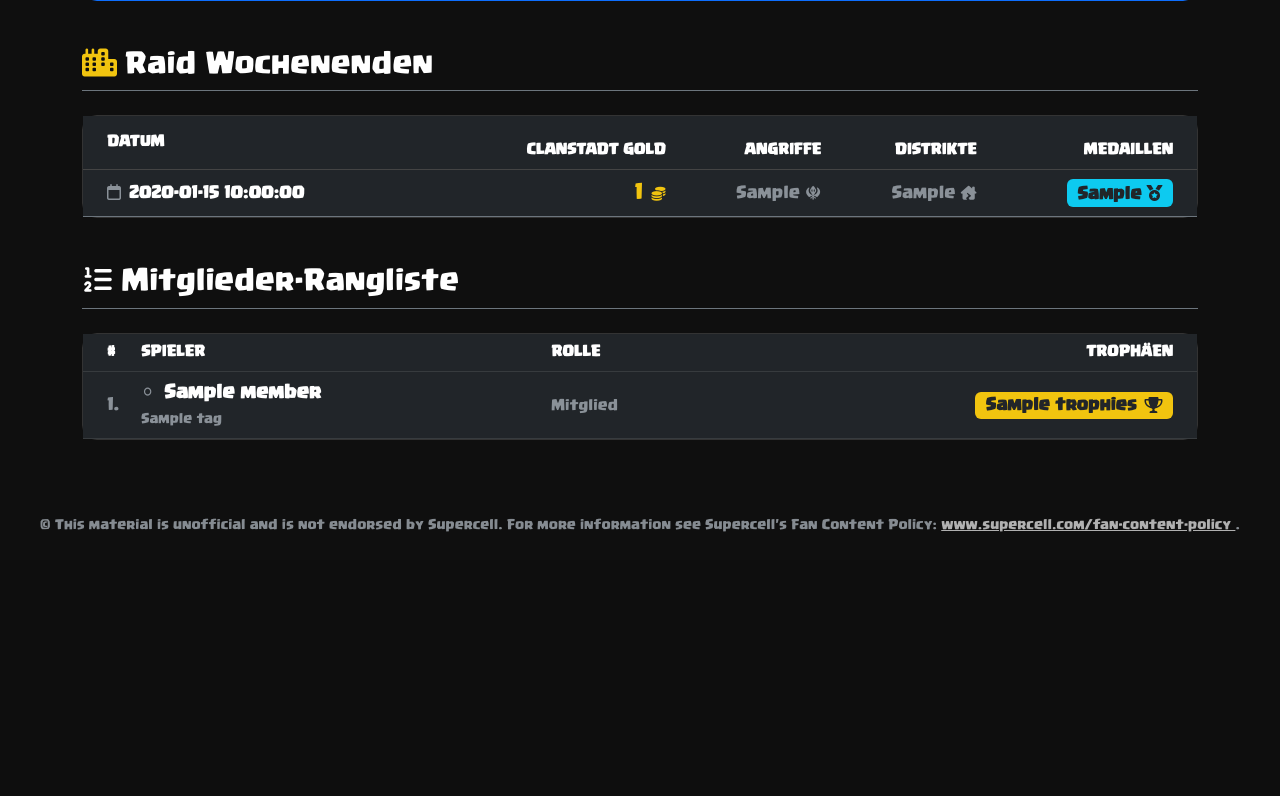
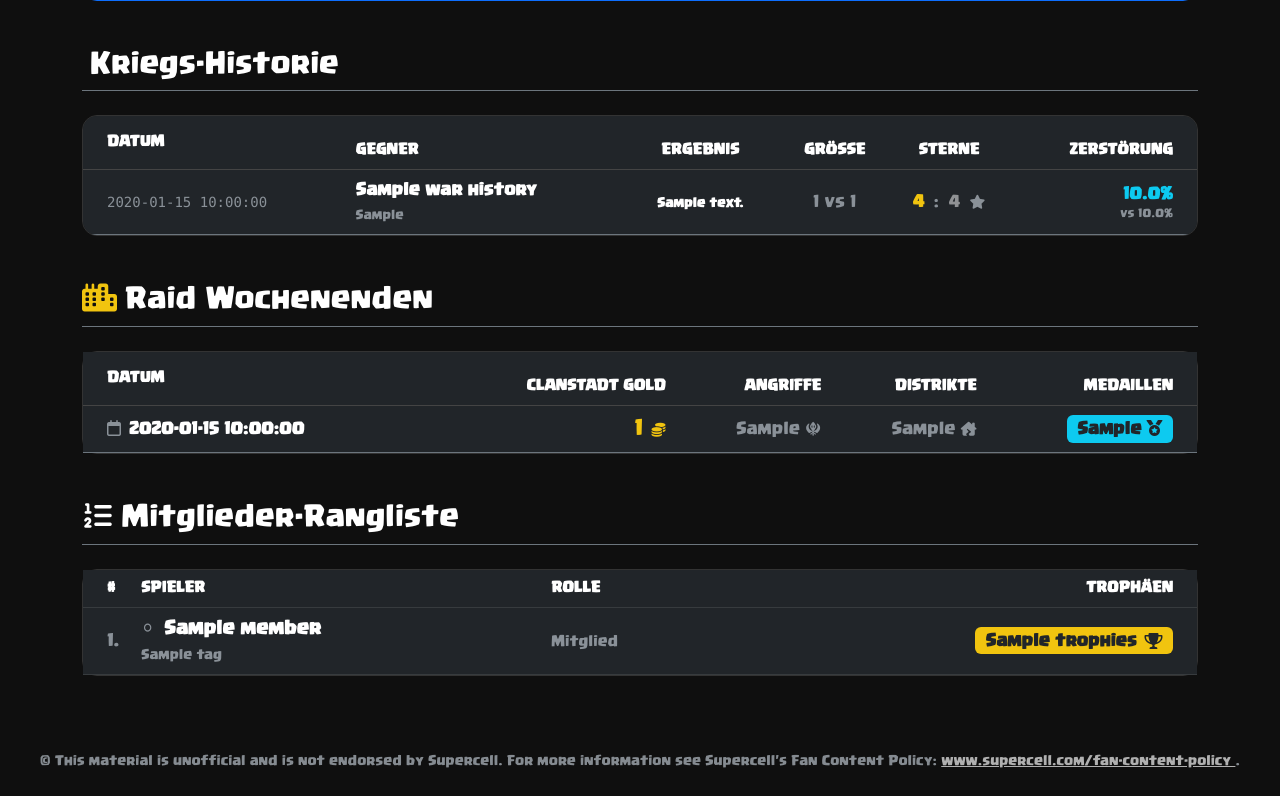
Before and after one commit to Joni1302/coc-stats-project, a Flask app: template templates/clan.html in a window 1280 px wide. Shown: the part 1163-1959 px from the top of the page. Before the commit the page ends 1695 px from the top, so only its background shows below. Run offline with Flask 3, Linux system fonts and the light colour scheme; the template is opened without the code that fills it: most values are stand-ins (such as "Sample title", 1, 10 or a date in 2020).

Commit message:
added clanwar historie

```diff
--- a/app.py
+++ b/app.py
@@ -301,18 +301,58 @@ def clan():
         except Exception as e:
             print(f"Raid Error: {e}")
 
+            # 6. NEU: Kriegs-Historie aus der Datenbank laden
+    war_history = []
+    try:
+        conn = get_db_connection()
+        # Wir holen die letzten 20 Kriege, sortiert nach Datum (neueste zuerst)
+        rows = conn.execute('SELECT * FROM war_history ORDER BY end_time DESC LIMIT 20').fetchall()
+        conn.close()
+
+        for row in rows:
+            # SQLite Row in normales Dictionary umwandeln
+            war = dict(row)
+
+            # Datum schön formatieren (z.B. "10.12.2025")
+            try:
+                # Wir entfernen evtl. vorhandene Zeitzonen-Infos für einfaches Parsing
+                clean_time = war['end_time'].split('+')[0]
+                dt = datetime.strptime(clean_time, '%Y-%m-%dT%H:%M:%S.%f')
+            except ValueError:
+                try:
+                    # Fallback für Format ohne Millisekunden
+                    dt = datetime.strptime(clean_time, '%Y-%m-%dT%H:%M:%S')
+                except:
+                    dt = datetime.now() # Fallback
+
+            war['date_label'] = dt.strftime('%d.%m.%Y')
+
+            # Ergebnis für die Anzeige aufbereiten (Farbe & Text)
+            if war['result'] == 'win':
+                war['result_badge'] = 'bg-success'
+                war['result_text'] = 'SIEG'
+            elif war['result'] == 'lose':
+                war['result_badge'] = 'bg-danger'
+                war['result_text'] = 'NIEDERLAGE'
+            elif war['result'] == 'tie':
+                war['result_badge'] = 'bg-secondary'
+                war['result_text'] = 'REMIS'
+            else:
+                war['result_badge'] = 'bg-dark border border-secondary'
+                war['result_text'] = 'UNKNOWN'
+
+            war_history.append(war)
+
+    except Exception as e:
+        print(f"Fehler beim Laden der War History: {e}")
+
     return render_template("clan.html",
                            clan=clan_data,
                            members=members_data,
                            war=war_data,
                            cwl=cwl_data,
-                           raids=raids_data) # <--- HIER DAS NEUE ARGUMENT EINFÜGEN
-
-    return render_template("clan.html",
-                           clan=clan_data,
-                           members=members_data,
-                           war=war_data,
-                           cwl=cwl_data)
+                           raids=raids_data,
+                           war_history=war_history) # <--- HIER DAS NEUE ARGUMENT EINFÜGEN
 
 @app.route("/blog")
 def blog():
--- a/templates/clan.html
+++ b/templates/clan.html
@@ -173,6 +173,67 @@
     </div>
     {% endif %}
 
+    {% if war_history %}
+    <h3 class="border-bottom pb-2 mb-4 mt-5 border-secondary">
+        <i class="fa-solid fa-swords me-2 text-danger"></i>Kriegs-Historie
+    </h3>
+
+    <div class="stats-container p-0 mb-5" style="max-height: 600px; overflow-y: auto;">
+        <div class="table-responsive">
+            <table class="table table-dark table-hover align-middle mb-0">
+                <thead>
+                    <tr class="text-muted text-uppercase small" style="border-bottom: 1px solid #444;">
+                        <th scope="col" class="ps-4 py-3">Datum</th>
+                        <th scope="col">Gegner</th>
+                        <th scope="col" class="text-center">Ergebnis</th>
+                        <th scope="col" class="text-center">Größe</th>
+                        <th scope="col" class="text-center">Sterne</th>
+                        <th scope="col" class="text-end pe-4">Zerstörung</th>
+                    </tr>
+                </thead>
+                <tbody>
+                    {% for w in war_history %}
+                    <tr>
+                        <td class="ps-4 text-muted border-secondary font-monospace small">
+                            {{ w.date_label }}
+                        </td>
+
+                        <td class="border-secondary">
+                            <div class="fw-bold text-white">{{ w.opponent_name }}</div>
+                            <small class="text-muted" style="font-size: 0.75rem;">{{ w.opponent_tag }}</small>
+                        </td>
+
+                        <td class="text-center border-secondary">
+                            <span class="badge {{ w.result_badge }} text-white" style="min-width: 80px;">
+                                {{ w.result_text }}
+                            </span>
+                        </td>
+
+                        <td class="text-center border-secondary text-muted">
+                            {{ w.team_size }} vs {{ w.team_size }}
+                        </td>
+
+                        <td class="text-center border-secondary">
+                            <span class="text-warning fw-bold">{{ w.clan_stars }}</span>
+                            <span class="text-muted mx-1">:</span>
+                            <span class="text-white-50">{{ w.opponent_stars }}</span>
+                            <i class="fa-solid fa-star text-muted small ms-1"></i>
+                        </td>
+
+                        <td class="text-end pe-4 border-secondary">
+                            <div class="d-flex flex-column align-items-end">
+                                <span class="text-info fw-bold">{{ "%.1f"|format(w.clan_destruction) }}%</span>
+                                <small class="text-muted" style="font-size: 0.7rem;">vs {{ "%.1f"|format(w.opponent_destruction) }}%</small>
+                            </div>
+                        </td>
+                    </tr>
+                    {% endfor %}
+                </tbody>
+            </table>
+        </div>
+    </div>
+    {% endif %}
+
     {% if raids %}
     <h3 class="border-bottom pb-2 mb-4 mt-5 border-secondary">
         <i class="fa-solid fa-city me-2 text-warning"></i>Raid Wochenenden
```
Also changed, not shown: main.py (+9 -1 lines), src/data_fetcher.py (+49 -1 lines), src/database_manager.py (+62 -0 lines).
